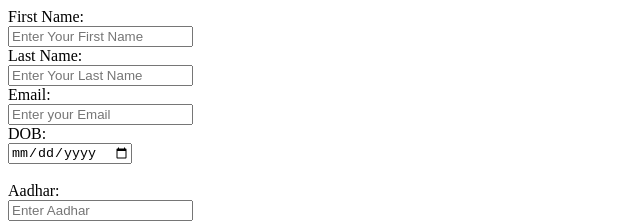
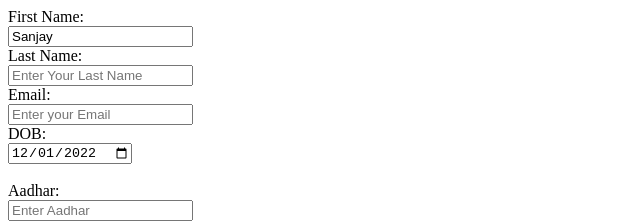
Before and after one commit to sanjaysaravanan/B39WETAMIL2022-09-10, a plain HTML site: page form.html in a window 1280 px wide. Shown: the top 223 px of the page, without its empty margins (0-640 px from the left). Drawn offline with Linux system fonts and the light colour scheme.

Commit message:
added a change in form

```diff
--- a/form.html
+++ b/form.html
@@ -43,7 +43,7 @@
   <form onsubmit="console.log('submitting the form')" >
     <label for="first-name">First Name:</label>
     <br />
-    <input type="text" placeholder="Enter Your First Name" name="firstName" id="first-name" maxlength="10" required />
+    <input type="text" placeholder="Enter Your First Name" name="firstName" id="first-name" value="Sanjay" maxlength="10" required />
     <br />
     <label for="last-name">Last Name:</label>
     <br />
@@ -55,7 +55,7 @@
     <br />
     <label for="user-dob">DOB:</label>
     <br />
-    <input type="date" placeholder="Select DOB" name="dob" id="user-dob" required />
+    <input type="date" placeholder="Select DOB" name="dob" id="user-dob" value="2022-12-01" required />
     <br />
     <br />
     <label for="user-aadhar">Aadhar:</label>
```
